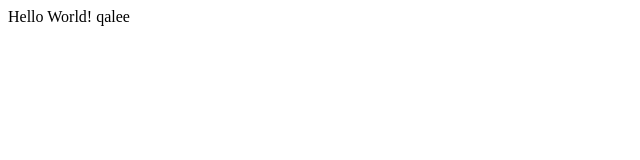
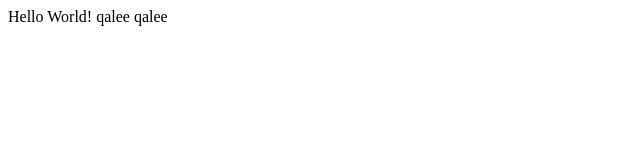
Before and after one commit to freelancerjava/gulp2, a plain HTML site: page pro1/index.html in a window 1280 px wide. Shown: the full height of the page, 0-640 px from the left. Drawn offline with Linux system fonts and the light colour scheme.

Commit message:
Commit 4

```diff
--- a/pro1/index.html
+++ b/pro1/index.html
@@ -5,6 +5,6 @@
     </head>
     <body>
         Hello World!
-        qalee
+        qalee qalee
     </body>
 </html>
```
